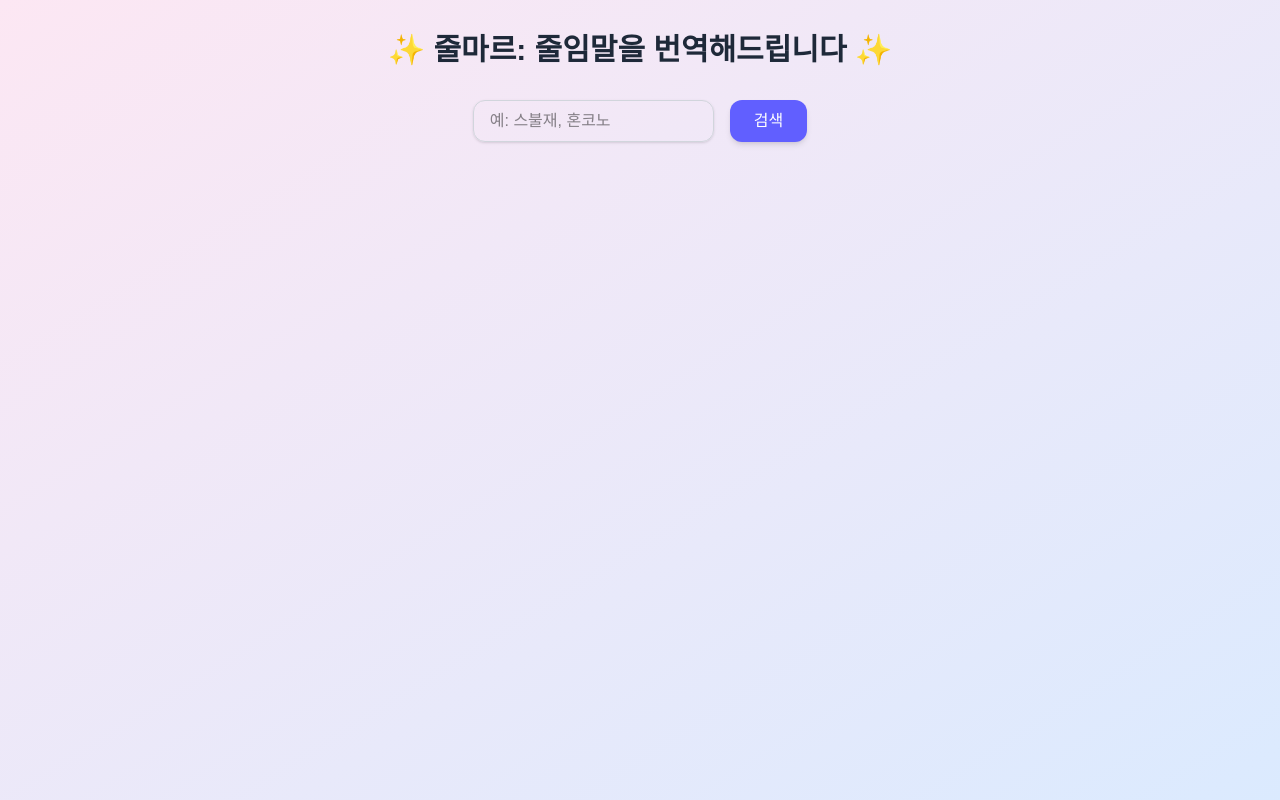
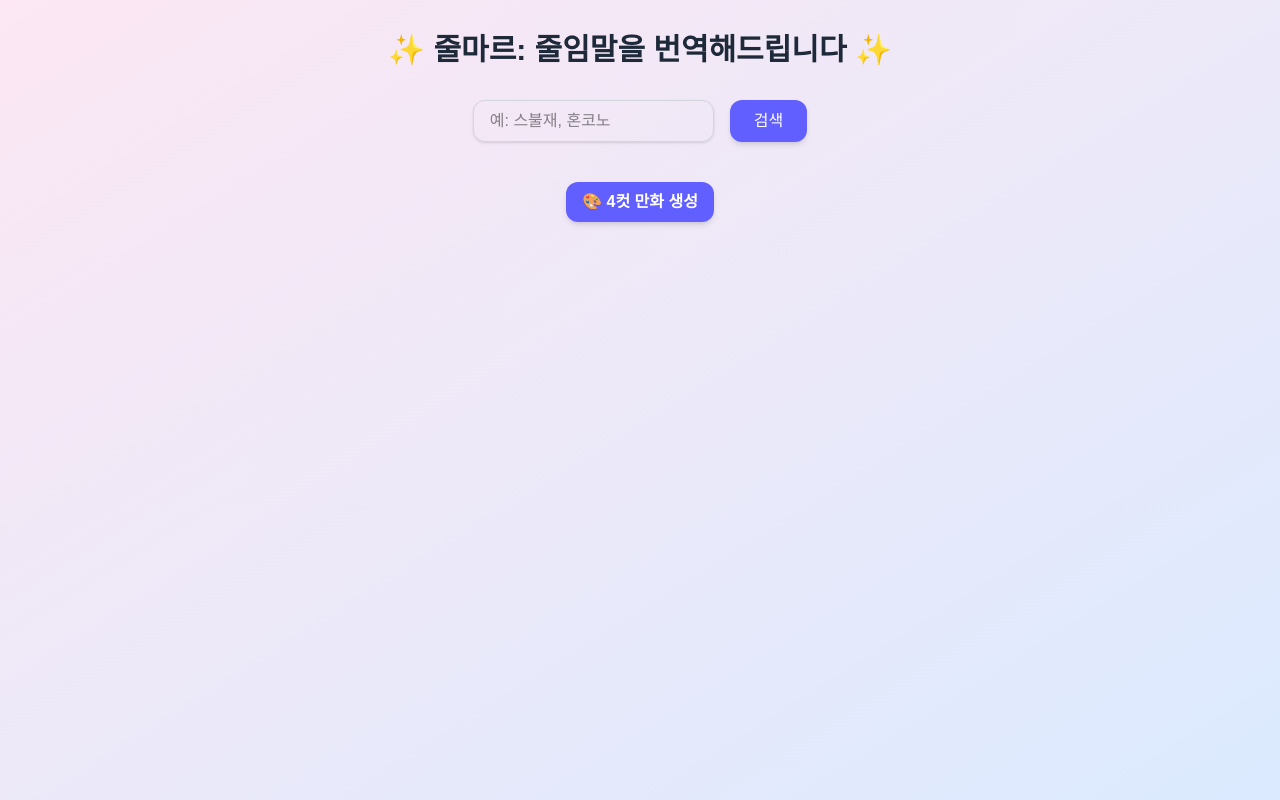
Before and after one commit to shubiduba1212/sidebites, a Next.js app in the folder frontend/: page / in a window 1280 px wide. Built offline with nearby package versions, Linux system fonts and the light colour scheme.

Commit message:
Add button for generating cartoons

```diff
--- a/frontend/src/app/page.tsx
+++ b/frontend/src/app/page.tsx
@@ -6,6 +6,7 @@ export default function Home() {
   const [query, setQuery] = useState('')
   const [result, setResult] = useState<any>(null)
   const [error, setError] = useState('')
+  const [showModal, setShowModal] = useState(false)
 
   const handleSearch = async () => {
     if (!query) return
@@ -61,6 +62,29 @@ export default function Home() {
           </div>
         </div>
       )}
+
+      <button
+        className="mt-4 bg-indigo-500 hover:bg-indigo-600 text-white font-semibold py-2 px-4 rounded-xl shadow-md transition"
+        onClick={() => setShowModal(true)}>
+        🎨 4컷 만화 생성
+      </button>
+
+      {showModal && (
+        <div className="fixed inset-0 bg-black bg-opacity-30 flex items-center justify-center z-50">
+          <div className="bg-white rounded-xl p-6 shadow-lg w-80">
+            <h2 className="text-lg font-bold mb-2">🖼️ 만화 생성 준비 중!</h2>
+            <p className="text-sm text-gray-600">이 줄임말을 바탕으로 곧 AI 이미지가 생성될 예정이에요.</p>
+            <button
+              className="mt-4 px-4 py-2 text-sm rounded bg-indigo-500 text-white hover:bg-indigo-600"
+              onClick={() => setShowModal(false)}
+            >
+              닫기
+            </button>
+          </div>
+        </div>
+      )}
+
+
     </main>
   )
 }
```
